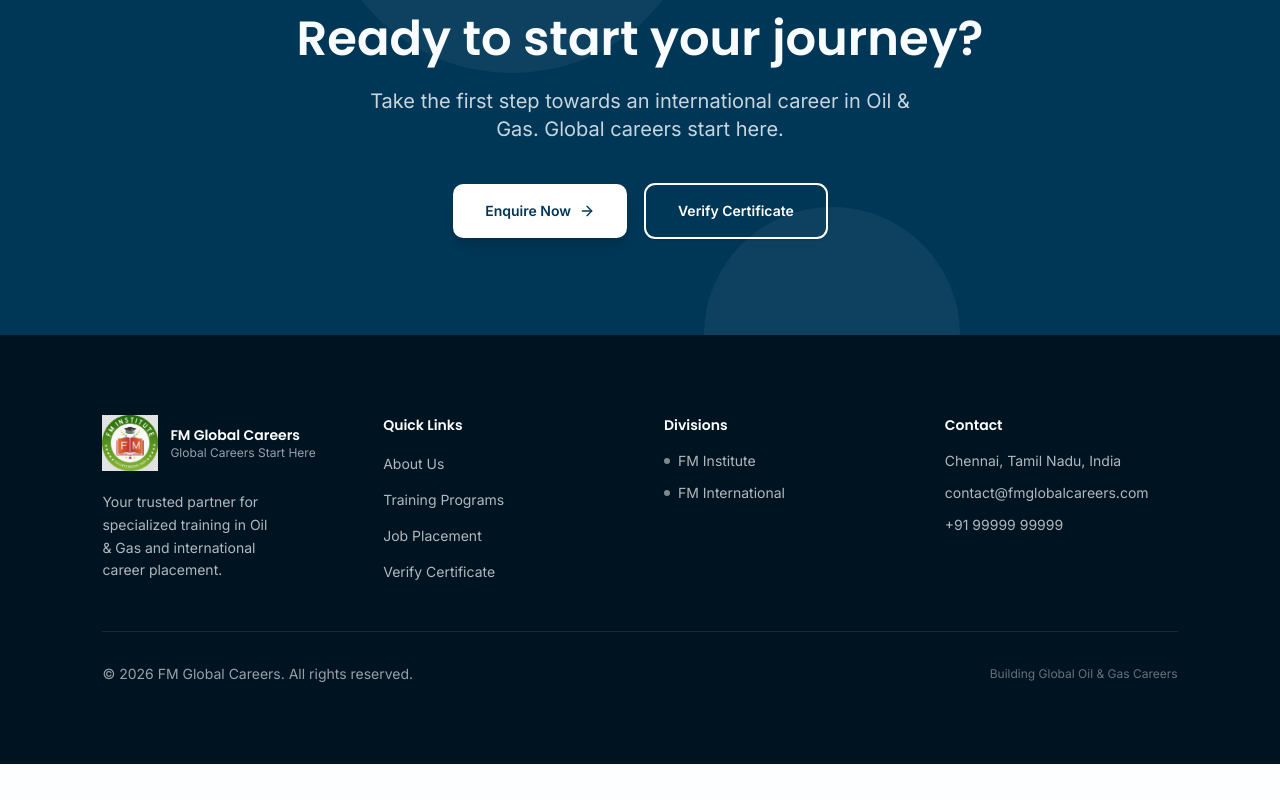
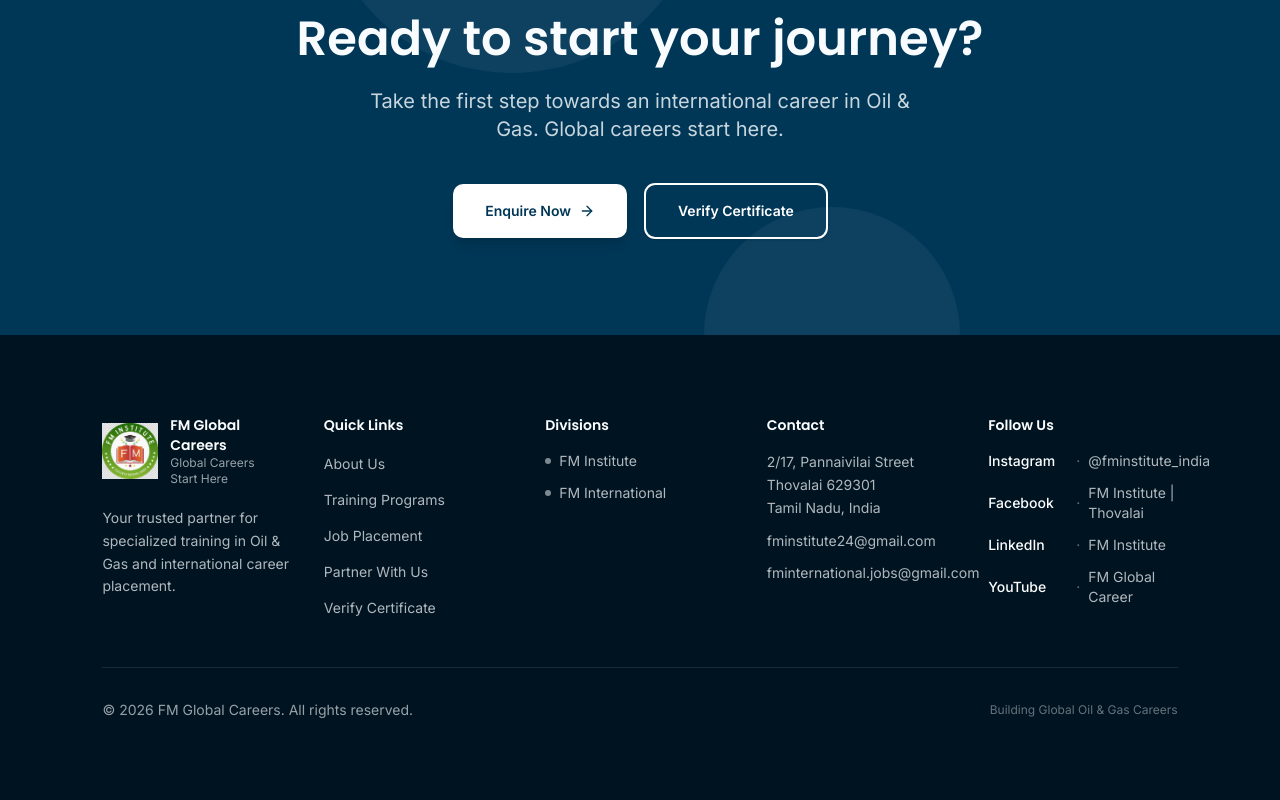
Before and after one commit to wnr-group/fm-global, a Next.js app: page / in a window 1280 px wide. Shown: the part 3307-4107 px from the top of the page. Before the commit the page ends 4071 px from the top, so only its background shows below. Built offline with nearby package versions, Linux system fonts and the light colour scheme; no server answers.

Commit message:
fix(footer): update address to Thovalai, add social media links

```diff
--- a/src/components/Footer.tsx
+++ b/src/components/Footer.tsx
@@ -5,7 +5,7 @@ export function Footer() {
   return (
     <footer className="bg-foreground text-background py-16 lg:py-20" role="contentinfo">
       <div className="w-full px-5 sm:px-8 lg:px-[6%] xl:px-[8%]">
-        <div className="grid sm:grid-cols-2 lg:grid-cols-4 gap-10 lg:gap-12">
+        <div className="grid sm:grid-cols-2 lg:grid-cols-5 gap-10 lg:gap-8">
           {/* Brand */}
           <div className="sm:col-span-2 lg:col-span-1">
             <Link
@@ -38,6 +38,7 @@ export function Footer() {
                 { label: "About Us", href: "/about" },
                 { label: "Training Programs", href: "/training" },
                 { label: "Job Placement", href: "/placement" },
+                { label: "Partner With Us", href: "/partners" },
                 { label: "Verify Certificate", href: "/verify" },
               ].map((link) => (
                 <li key={link.href}>
@@ -81,24 +82,75 @@ export function Footer() {
           <div>
             <h3 className="font-display text-background text-sm mb-4">Contact</h3>
             <address className="not-italic space-y-3 text-sm text-background/70">
-              <p>Chennai, Tamil Nadu, India</p>
+              <p className="leading-relaxed">
+                2/17, Pannaivilai Street<br />
+                Thovalai 629301<br />
+                Tamil Nadu, India
+              </p>
               <p>
                 <a
-                  href="mailto:contact@fmglobalcareers.com"
+                  href="mailto:fminstitute24@gmail.com"
                   className="hover:text-background transition-colors focus-visible:outline-2 focus-visible:outline-offset-2 focus-visible:outline-ring rounded-sm"
                 >
-                  contact@fmglobalcareers.com
+                  fminstitute24@gmail.com
                 </a>
               </p>
               <p>
                 <a
-                  href="tel:+919999999999"
+                  href="mailto:fminternational.jobs@gmail.com"
                   className="hover:text-background transition-colors focus-visible:outline-2 focus-visible:outline-offset-2 focus-visible:outline-ring rounded-sm"
                 >
-                  +91 99999 99999
+                  fminternational.jobs@gmail.com
                 </a>
               </p>
             </address>
+          </div>
+
+          {/* Social Media */}
+          <div>
+            <h3 className="font-display text-background text-sm mb-4">Follow Us</h3>
+            <div className="space-y-3 text-sm text-background/70">
+              <a
+                href="https://www.instagram.com/fminstitute_india/"
+                target="_blank"
+                rel="noopener noreferrer"
+                className="flex items-center gap-2 hover:text-background transition-colors"
+              >
+                <span className="text-background font-medium w-20 shrink-0">Instagram</span>
+                <span className="text-background/40">·</span>
+                <span>@fminstitute_india</span>
+              </a>
+              <a
+                href="https://www.facebook.com/"
+                target="_blank"
+                rel="noopener noreferrer"
+                className="flex items-center gap-2 hover:text-background transition-colors"
+              >
+                <span className="text-background font-medium w-20 shrink-0">Facebook</span>
+                <span className="text-background/40">·</span>
+                <span>FM Institute | Thovalai</span>
+              </a>
+              <a
+                href="https://www.linkedin.com/company/fm-institute-%E2%80%93-oil-gas-training-centre/"
+                target="_blank"
+                rel="noopener noreferrer"
+                className="flex items-center gap-2 hover:text-background transition-colors"
+              >
+                <span className="text-background font-medium w-20 shrink-0">LinkedIn</span>
+                <span className="text-background/40">·</span>
+                <span>FM Institute</span>
+              </a>
+              <a
+                href="https://www.youtube.com/"
+                target="_blank"
+                rel="noopener noreferrer"
+                className="flex items-center gap-2 hover:text-background transition-colors"
+              >
+                <span className="text-background font-medium w-20 shrink-0">YouTube</span>
+                <span className="text-background/40">·</span>
+                <span>FM Global Career</span>
+              </a>
+            </div>
           </div>
         </div>
 
```
